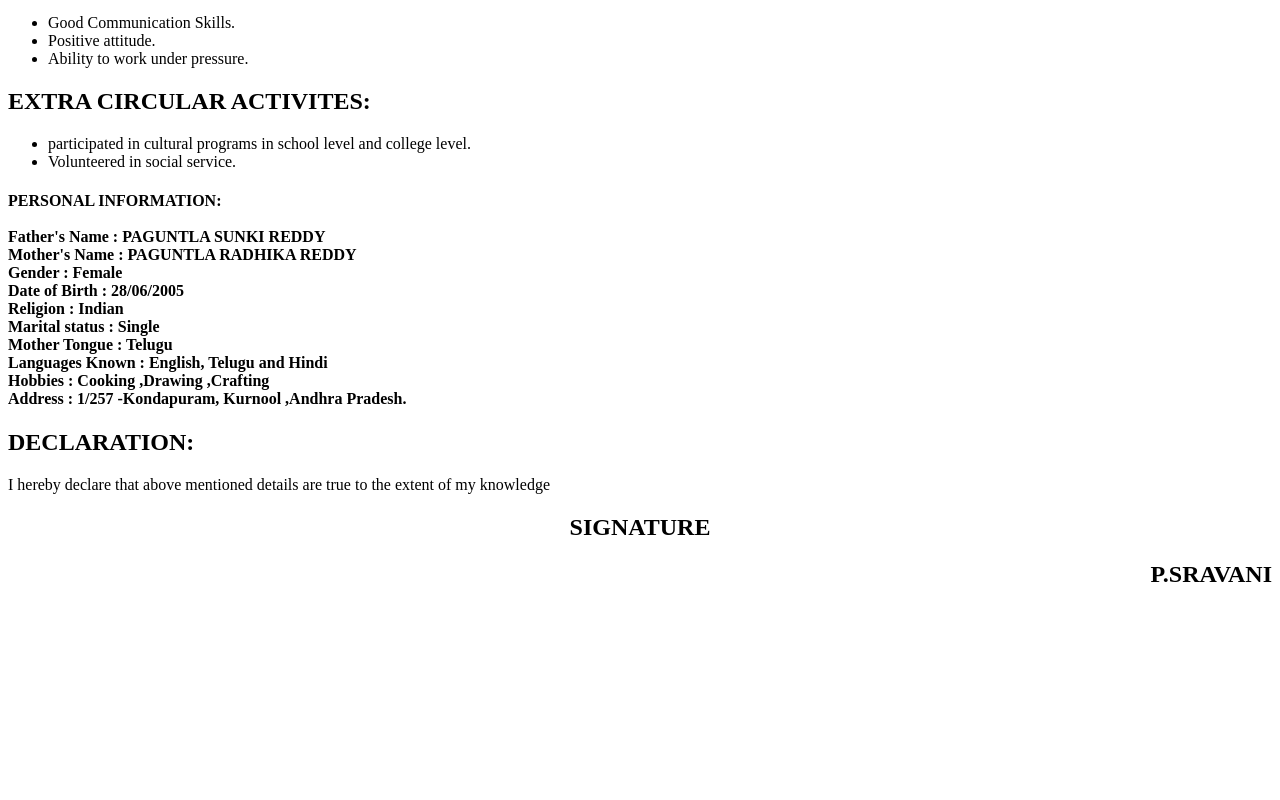
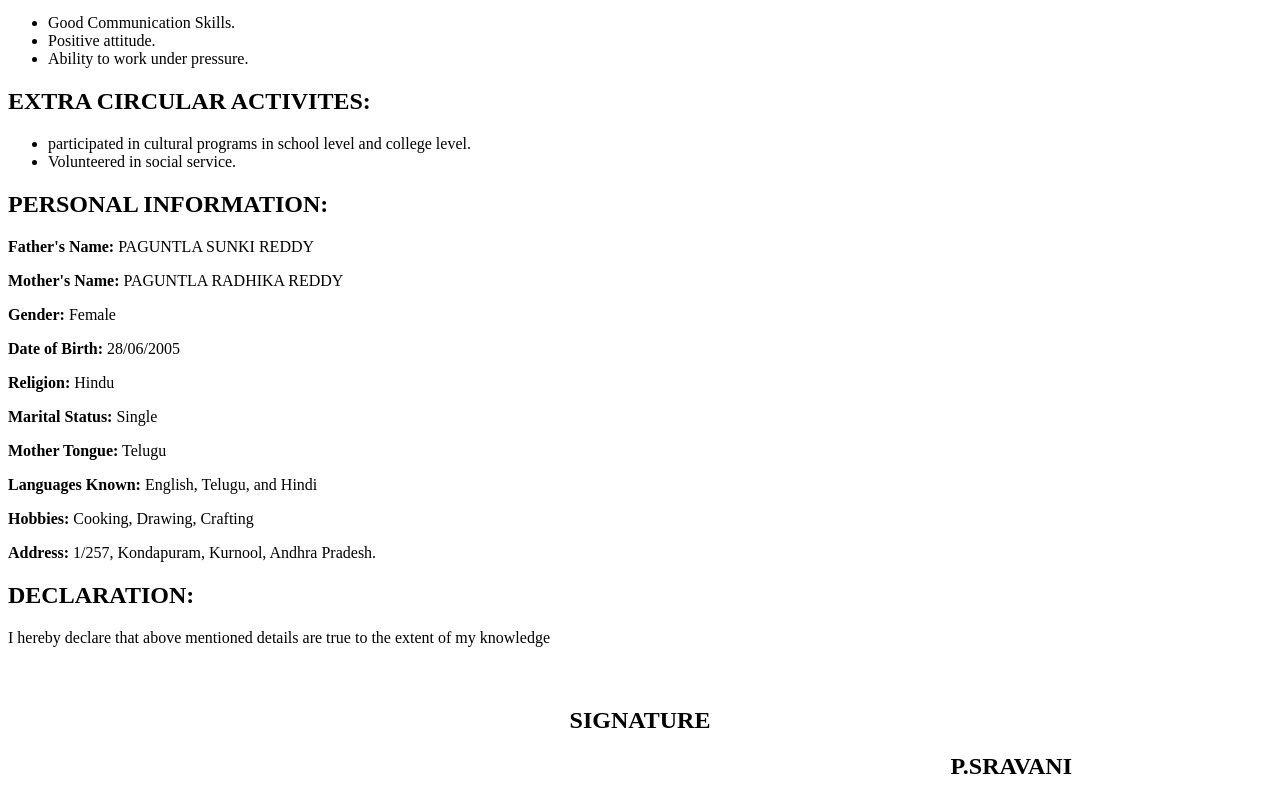
Before and after one commit to sravanipaguntla/CV, a plain HTML site: page index.html in a window 1280 px wide. Shown: the part 613-1413 px from the top of the page. Before the commit the page ends 1221 px from the top, so only its background shows below. Drawn offline with Linux system fonts and the light colour scheme.

Commit message:
Update index.html

```diff
--- a/index.html
+++ b/index.html
@@ -67,21 +67,30 @@
                 <li>participated in cultural programs in school level and college level.</li>
                 <li>Volunteered in social service.</li>
             </ul>
-            <h4 align="left"> PERSONAL INFORMATION: <br><br>
-            Father's Name         :      PAGUNTLA SUNKI REDDY<br>
-            Mother's Name         :    PAGUNTLA RADHIKA REDDY<br>
-            Gender                :         Female <br>
-            Date of Birth         :        28/06/2005<br>
-            Religion              :         Indian<br>
-            Marital status        :       Single<br>
-            Mother Tongue         :     Telugu <br>
-            Languages Known       :  English, Telugu and Hindi<br>
-            Hobbies               :     Cooking ,Drawing ,Crafting<br>
-            Address               :     1/257 -Kondapuram, Kurnool ,Andhra Pradesh.
-        </h4>
+            <h2 align="left">PERSONAL INFORMATION:</h2>
+    <p><strong>Father's Name:</strong> PAGUNTLA SUNKI REDDY</p>
+    <p><strong>Mother's Name:</strong> PAGUNTLA RADHIKA REDDY</p>
+    <p><strong>Gender:</strong> Female</p>
+    <p><strong>Date of Birth:</strong> 28/06/2005</p>
+    <p><strong>Religion:</strong> Hindu</p>
+    <p><strong>Marital Status:</strong> Single</p>
+    <p><strong>Mother Tongue:</strong> Telugu</p>
+    <p><strong>Languages Known:</strong> English, Telugu, and Hindi</p>
+    <p><strong>Hobbies:</strong> Cooking, Drawing, Crafting</p>
+    <p><strong>Address:</strong> 1/257, Kondapuram, Kurnool, Andhra Pradesh.</p>
             <h2>DECLARATION:</h2>
                  <p>I hereby declare that above mentioned details are true to the extent of my knowledge</p>
-                 <h2 align="center" >SIGNATURE</h2>
-                 <h2 align="right">P.SRAVANI</h2>
+                   <style>
+                    .signature {
+                        text-align: center;
+                        margin-top: 60px;
+                    }
+                    .name {
+                        text-align: right;
+                        margin-right: 200px;
+                    }
+                </style>
+                <h2 class="signature">SIGNATURE</h2>
+                <h2 class="name">P.SRAVANI</h2>
         </body>
        </html>
```
